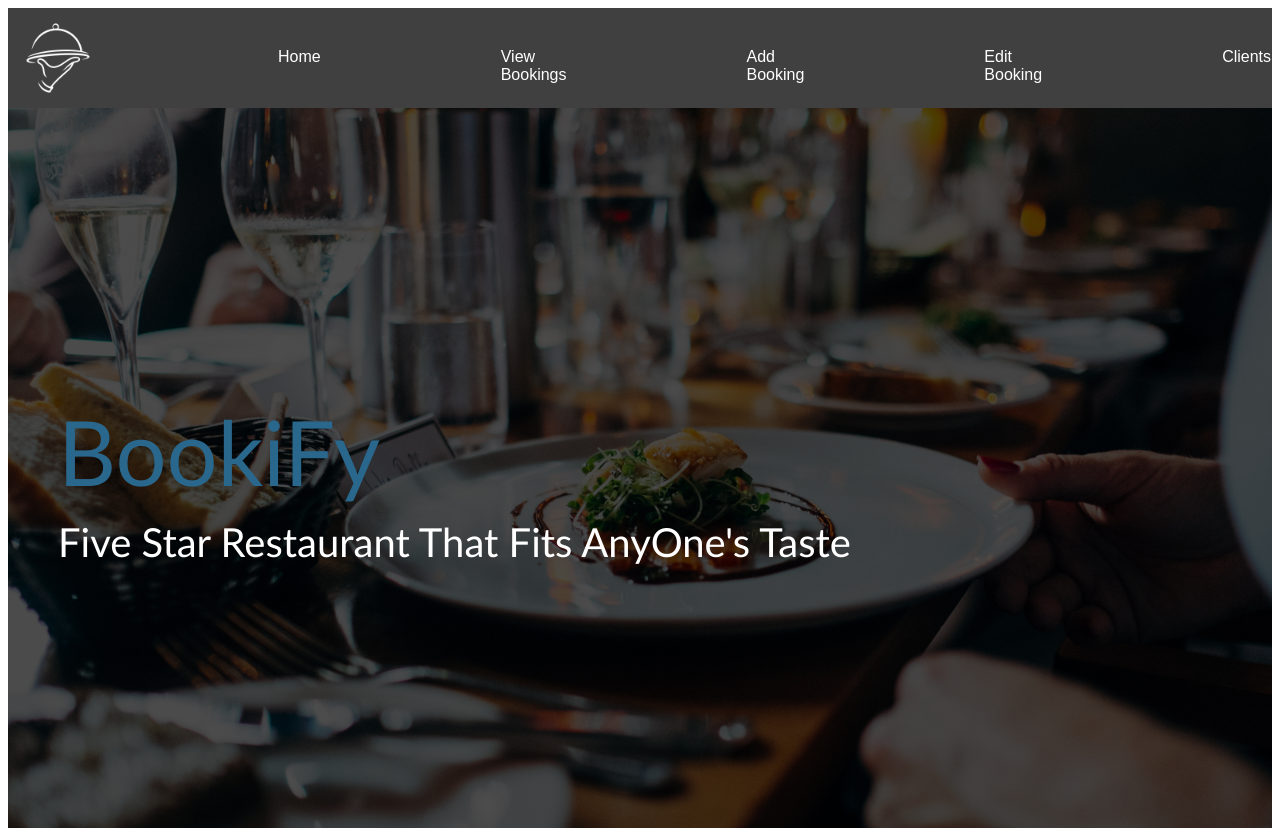
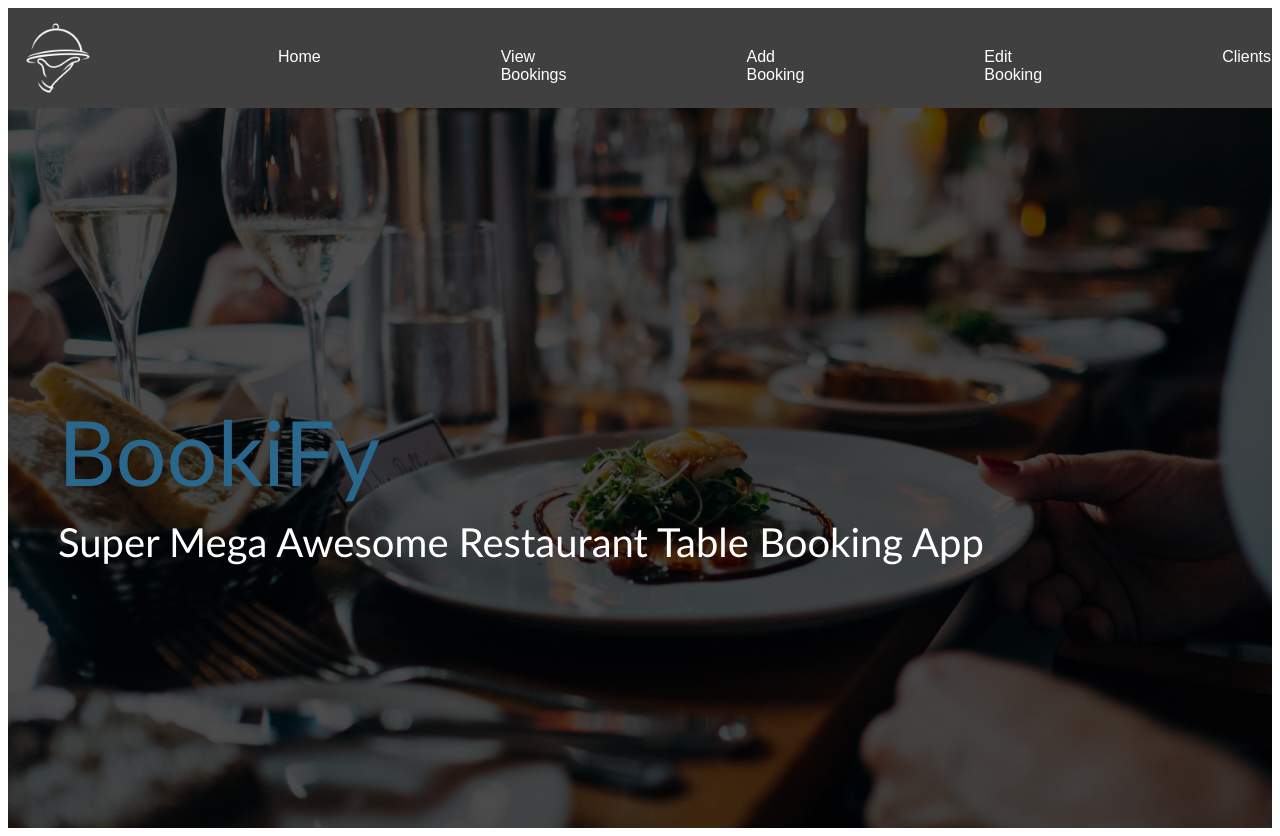
Before and after one commit to camsh69/Restaurant_Booking_System-final_project, a React (Create React App) app in the folder client/: page / in a window 1280 px wide. Shown: the top 836 px of the page. Built offline with nearby package versions, Linux system fonts and the light colour scheme; no server answers.

Commit message:
add booking functionality working

```diff
--- a/client/src/containers/SplashScreenContainer.js
+++ b/client/src/containers/SplashScreenContainer.js
@@ -7,7 +7,7 @@ const SplashScreenContainer = () => {
     <div className="home" style={{ backgroundImage: `linear-gradient(rgba(0, 0, 0, 0.7), rgba(0, 0, 0, 0.7)),url(${BannerImage})` }}>
     <div className= "headerContainer">
         <h1> BookiFy</h1>
-        <h2>Five Star Restaurant That Fits AnyOne's Taste</h2>
+        <h2>Super Mega Awesome Restaurant Table Booking App</h2>
     </div>
     </div>
 
```
